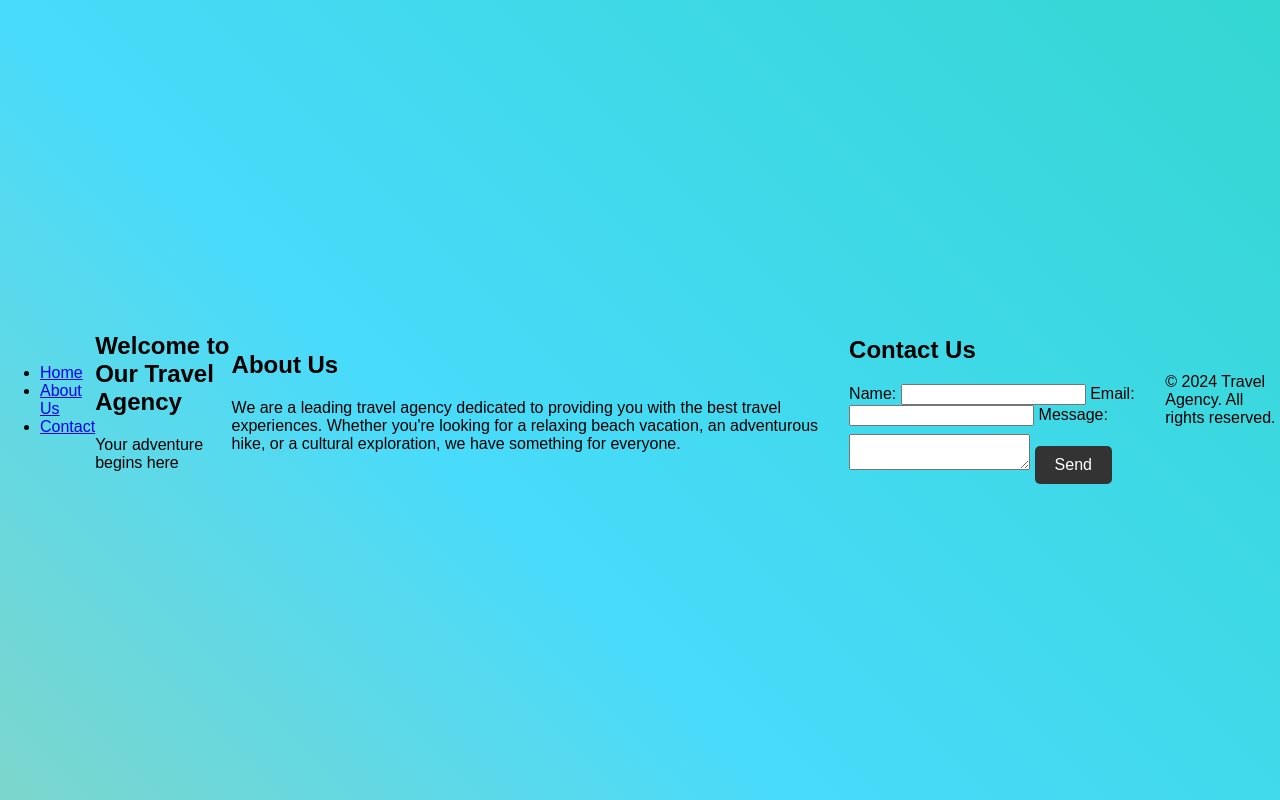
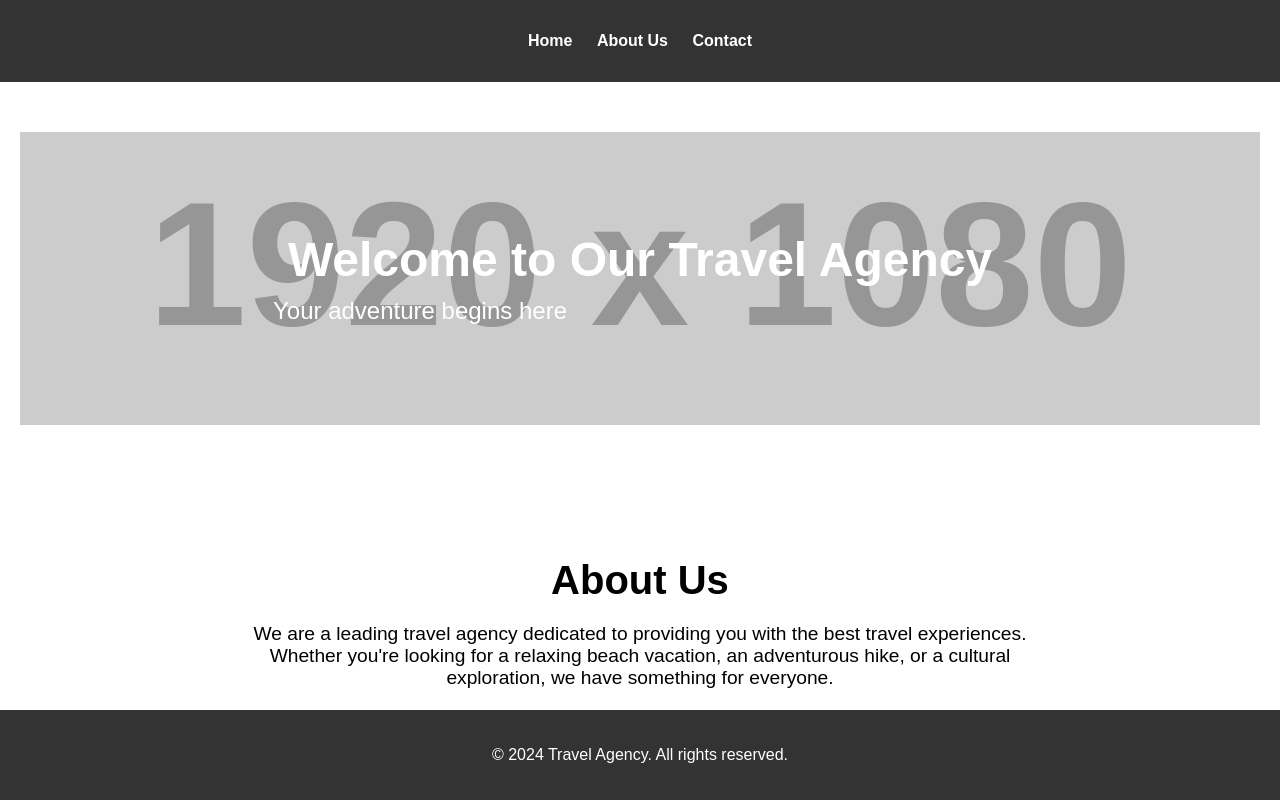
Before and after one commit to samdid550/my-website, a plain HTML site: page index.html in a window 1280 px wide. Shown: the top 800 px of the page. Drawn offline with Linux system fonts and the light colour scheme; placeholder pictures from the web are drawn by us; a script that the page names is missing.

Commit message:
Update styles.css

```diff
--- a/styles.css
+++ b/styles.css
@@ -1,39 +1,105 @@
 body, html {
     margin: 0;
     padding: 0;
-    height: 100%;
-    display: flex;
-    justify-content: center;
-    align-items: center;
     font-family: Arial, sans-serif;
-    background: linear-gradient(45deg, #ff6b6b, #feca57, #48dbfb, #1dd1a1);
-    background-size: 400% 400%;
-    animation: gradientBackground 15s ease infinite;
 }
 
-@keyframes gradientBackground {
-    0% { background-position: 0% 50%; }
-    50% { background-position: 100% 50%; }
-    100% { background-position: 0% 50%; }
+header {
+    background-color: #333;
+    color: white;
+    padding: 1em 0;
+    text-align: center;
 }
 
-.container {
-    text-align: center;
-    color: white;
+nav ul {
+    list-style: none;
+    padding: 0;
 }
 
-button {
+nav ul li {
+    display: inline;
+    margin: 0 10px;
+}
+
+nav ul li a {
+    color: white;
+    text-decoration: none;
+    font-weight: bold;
+}
+
+.hero {
+    background-image: url('https://via.placeholder.com/1920x1080');
+    background-size: cover;
+    background-position: center;
+    color: white;
+    text-align: center;
+    padding: 100px 0;
+}
+
+.hero h1 {
+    font-size: 3em;
+    margin: 0;
+}
+
+.hero p {
+    font-size: 1.5em;
+    margin: 10px 0 0;
+}
+
+section {
+    padding: 50px 20px;
+    text-align: center;
+}
+
+section h2 {
+    font-size: 2.5em;
+    margin-bottom: 20px;
+}
+
+section p {
+    font-size: 1.2em;
+    margin: 0 auto;
+    max-width: 800px;
+}
+
+form {
+    display: flex;
+    flex-direction: column;
+    align-items: center;
+}
+
+form label {
+    margin: 10px 0 5px;
+}
+
+form input, form textarea {
+    width: 80%;
+    padding: 10px;
+    margin-bottom: 20px;
+    border: 1px solid #ccc;
+    border-radius: 5px;
+}
+
+form button {
     padding: 10px 20px;
-    font-size: 16px;
-    margin-top: 20px;
-    border: none;
-    cursor: pointer;
+    font-size: 1em;
     background-color: #333;
     color: white;
+    border: none;
     border-radius: 5px;
-    transition: background-color 0.3s ease;
+    cursor: pointer;
 }
 
-button:hover {
+form button:hover {
     background-color: #555;
 }
+
+footer {
+    background-color: #333;
+    color: white;
+    text-align: center;
+    padding: 20px 0;
+    position: fixed;
+    width: 100%;
+    bottom: 0;
+}
```
